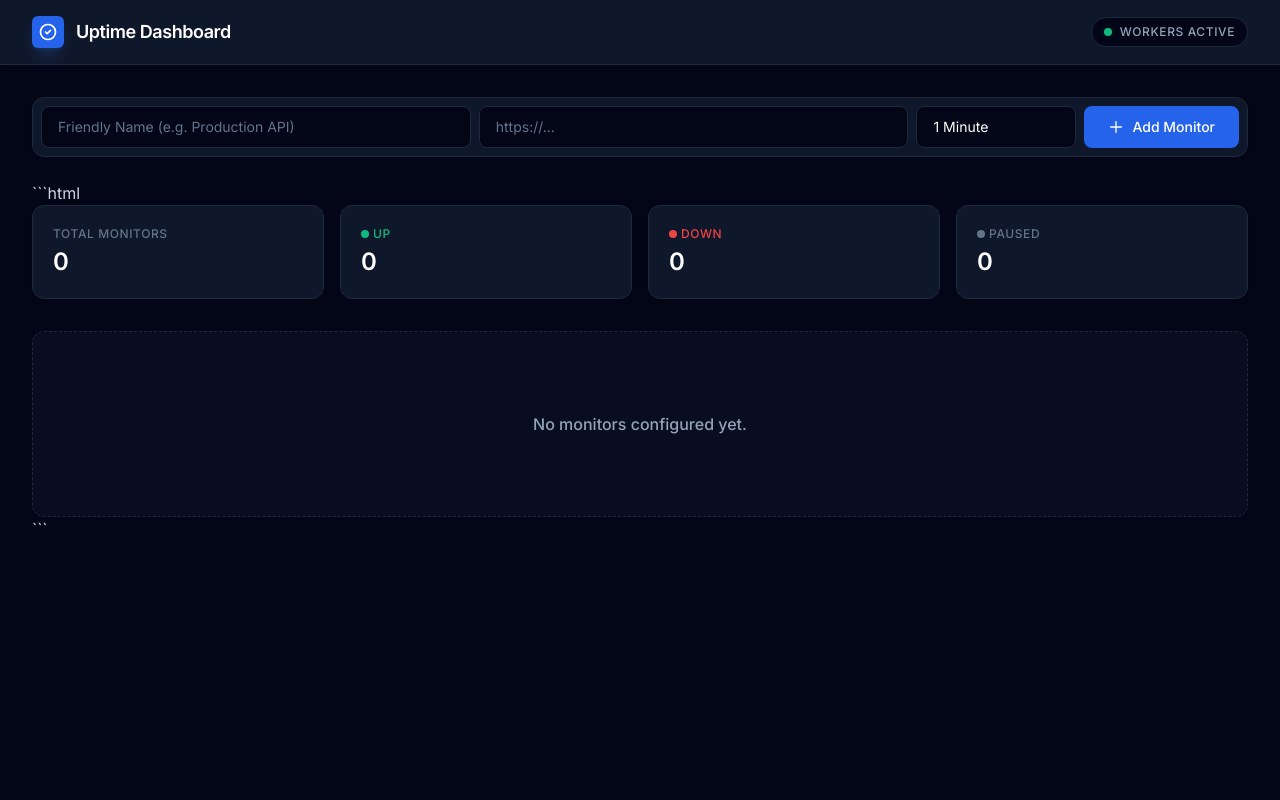
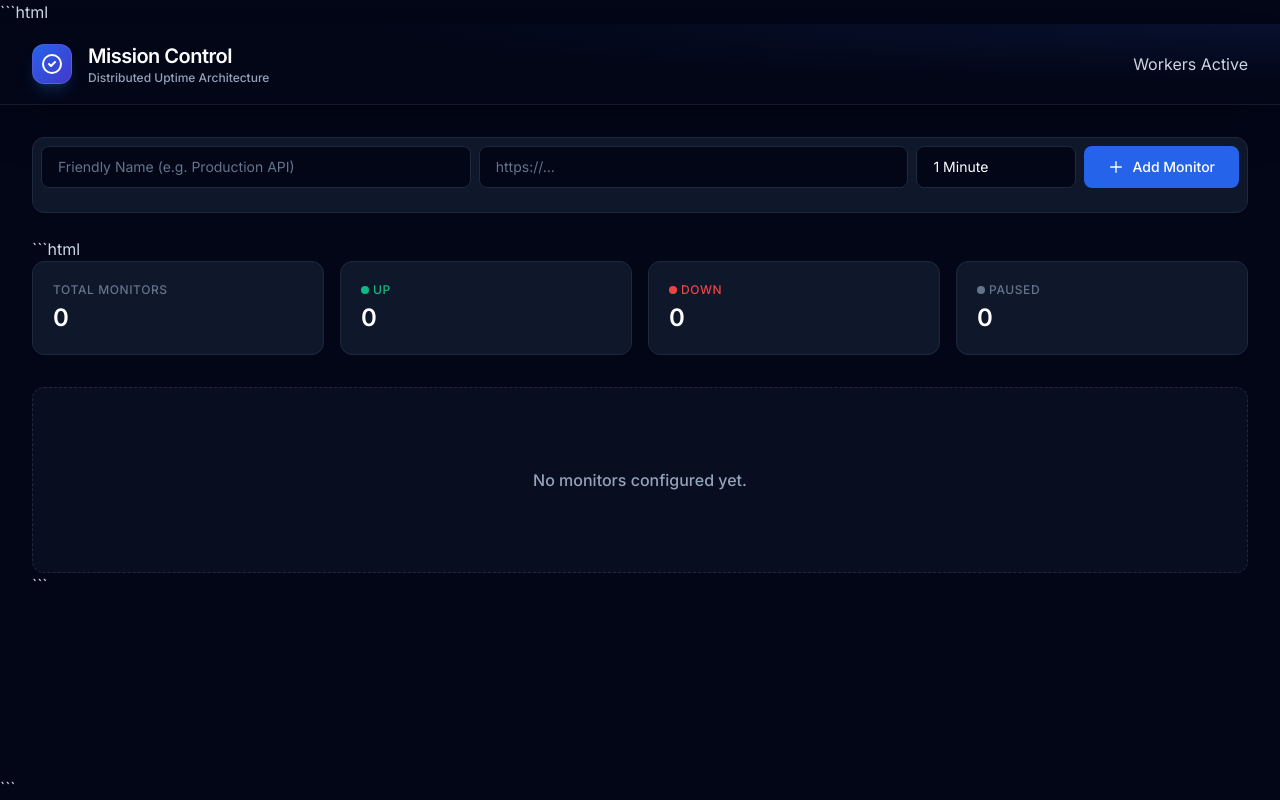
Before and after one commit to Hamilwt/uptime-monitor, a FastAPI app: template app/templates/index.html in a window 1280 px wide. Run offline with FastAPI, Linux system fonts and the light colour scheme; the template is opened without the code that fills it, so the values that code supplies are empty; parts of the project's set-up code (start-up, migrations or seed data) failed here and were passed over; some libraries are stand-ins or nearby versions.

Commit message:
feat: upgrade UI banner and add worker status live polling

````diff
--- a/app/templates/index.html
+++ b/app/templates/index.html
@@ -1,3 +1,4 @@
+```html
 <!DOCTYPE html>
 <html lang="en" class="bg-slate-950 text-slate-300 antialiased selection:bg-blue-500/30">
 <head>
@@ -20,63 +21,96 @@
             }
         }
     </script>
+
     <style>
         .htmx-swapping { opacity: 0.6; transition: opacity 200ms ease-in-out; }
         #monitor-list { transition: opacity 200ms ease-in-out; }
-        /* Hide scrollbar for the ping history if it overflows on tiny screens */
         .no-scrollbar::-webkit-scrollbar { display: none; }
         .no-scrollbar { -ms-overflow-style: none; scrollbar-width: none; }
     </style>
 </head>
+
 <body class="min-h-screen flex flex-col">
 
-    <!-- Premium Top Navigation -->
-    <nav class="bg-slate-900 border-b border-slate-800 sticky top-0 z-50 shadow-sm">
-        <div class="max-w-7xl mx-auto px-4 sm:px-6 lg:px-8 h-16 flex items-center justify-between">
-            <div class="flex items-center gap-3">
-                <div class="w-8 h-8 bg-blue-600 rounded-md flex items-center justify-center shadow-lg shadow-blue-500/20">
-                    <svg class="w-5 h-5 text-white" fill="none" viewBox="0 0 24 24" stroke="currentColor"><path stroke-linecap="round" stroke-linejoin="round" stroke-width="2" d="M9 12l2 2 4-4m6 2a9 9 0 11-18 0 9 9 0 0118 0z"></path></svg>
+    <!-- Premium Enterprise Banner -->
+    <nav class="relative border-b border-slate-800/60 bg-slate-950 overflow-hidden shadow-2xl">
+
+        <!-- Abstract gradient background -->
+        <div class="absolute inset-0 bg-[radial-gradient(ellipse_at_top_right,_var(--tw-gradient-stops))] from-blue-900/20 via-slate-950 to-slate-950"></div>
+
+        <div class="max-w-7xl mx-auto px-4 sm:px-6 lg:px-8 h-20 flex items-center justify-between relative z-10">
+            <div class="flex items-center gap-4">
+                <div class="w-10 h-10 bg-gradient-to-br from-blue-600 to-indigo-700 rounded-xl flex items-center justify-center shadow-lg shadow-blue-500/20 border border-white/10">
+                    <svg class="w-6 h-6 text-white" fill="none" viewBox="0 0 24 24" stroke="currentColor">
+                        <path stroke-linecap="round" stroke-linejoin="round" stroke-width="2" d="M9 12l2 2 4-4m6 2a9 9 0 11-18 0 9 9 0 0118 0z"></path>
+                    </svg>
                 </div>
-                <span class="text-lg font-semibold text-white tracking-tight">Uptime Dashboard</span>
+
+                <div>
+                    <h1 class="text-xl font-bold text-white tracking-tight">Mission Control</h1>
+                    <p class="text-xs text-slate-400 font-medium">Distributed Uptime Architecture</p>
+                </div>
             </div>
-            <div class="flex items-center gap-2 bg-slate-950 px-3 py-1.5 rounded-full border border-slate-800">
-                <span class="relative flex h-2 w-2">
-                    <span class="animate-ping absolute inline-flex h-full w-full rounded-full bg-emerald-400 opacity-75"></span>
-                    <span class="relative inline-flex rounded-full h-2 w-2 bg-emerald-500"></span>
-                </span>
-                <span class="text-xs font-medium text-slate-400 uppercase tracking-wider">Workers Active</span>
+
+            <!-- Live Worker Status Badge (Updates automatically) -->
+            <div hx-get="/worker-status" hx-trigger="load, every 15s" class="hidden sm:block">
+                <!-- Skeleton loader before the first HTMX request finishes -->
+                <div class="animate-pulse h-8 w-32 bg-slate-900 rounded-full border border-slate-800"></div>
             </div>
         </div>
     </nav>
 
-    <main class="flex-grow max-w-7xl mx-auto px-4 sm:px-6 lg:px-8 py-8 w-full space-y-6">
+    <main class="flex-grow max-w-7xl mx-auto px-4 sm:px-6 lg:px-8 py-8 w-full space-y-6 relative z-10">
 
-        <!-- Add Monitor Action Bar -->
         <div class="bg-slate-900 border border-slate-800 rounded-xl p-2 shadow-sm">
             <form hx-post="/monitors" hx-target="#monitor-list" hx-swap="innerHTML" class="flex flex-col md:flex-row gap-2">
-                <input type="text" name="name" placeholder="Friendly Name (e.g. Production API)" required
-                    class="flex-1 bg-slate-950 border border-slate-800 rounded-lg px-4 py-2.5 text-sm text-white placeholder-slate-500 focus:outline-none focus:border-blue-500 focus:ring-1 focus:ring-blue-500 transition-all">
-                <input type="url" name="url" placeholder="https://..." required
-                    class="flex-1 bg-slate-950 border border-slate-800 rounded-lg px-4 py-2.5 text-sm text-white placeholder-slate-500 focus:outline-none focus:border-blue-500 focus:ring-1 focus:ring-blue-500 transition-all">
-                <select name="interval"
-                    class="w-40 bg-slate-950 border border-slate-800 rounded-lg px-4 py-2.5 text-sm text-white focus:outline-none focus:border-blue-500 focus:ring-1 focus:ring-blue-500 transition-all appearance-none cursor-pointer">
+
+                <input
+                    type="text"
+                    name="name"
+                    placeholder="Friendly Name (e.g. Production API)"
+                    required
+                    class="flex-1 bg-slate-950 border border-slate-800 rounded-lg px-4 py-2.5 text-sm text-white placeholder-slate-500 focus:outline-none focus:border-blue-500 focus:ring-1 focus:ring-blue-500 transition-all"
+                >
+
+                <input
+                    type="url"
+                    name="url"
+                    placeholder="https://..."
+                    required
+                    class="flex-1 bg-slate-950 border border-slate-800 rounded-lg px-4 py-2.5 text-sm text-white placeholder-slate-500 focus:outline-none focus:border-blue-500 focus:ring-1 focus:ring-blue-500 transition-all"
+                >
+
+                <select
+                    name="interval"
+                    class="w-40 bg-slate-950 border border-slate-800 rounded-lg px-4 py-2.5 text-sm text-white focus:outline-none focus:border-blue-500 focus:ring-1 focus:ring-blue-500 transition-all appearance-none cursor-pointer"
+                >
                     <option value="15">15 Seconds</option>
                     <option value="60" selected>1 Minute</option>
                     <option value="300">5 Minutes</option>
                 </select>
-                <button type="submit"
-                    class="bg-blue-600 hover:bg-blue-700 text-white font-medium text-sm px-6 py-2.5 rounded-lg transition-colors flex items-center justify-center gap-2">
-                    <svg class="w-4 h-4" fill="none" viewBox="0 0 24 24" stroke="currentColor"><path stroke-linecap="round" stroke-linejoin="round" stroke-width="2" d="M12 4v16m8-8H4"></path></svg>
+
+                <button
+                    type="submit"
+                    class="bg-blue-600 hover:bg-blue-700 text-white font-medium text-sm px-6 py-2.5 rounded-lg transition-colors flex items-center justify-center gap-2"
+                >
+                    <svg class="w-4 h-4" fill="none" viewBox="0 0 24 24" stroke="currentColor">
+                        <path stroke-linecap="round" stroke-linejoin="round" stroke-width="2" d="M12 4v16m8-8H4"></path>
+                    </svg>
                     Add Monitor
                 </button>
             </form>
         </div>
 
-        <!-- Dynamic HTMX Container (Includes Summary Cards + Monitor List) -->
         <div id="monitor-list" hx-get="/monitors/fragment" hx-trigger="every 5s" hx-swap="innerHTML transition:true">
             {% include "_monitor_list.html" %}
         </div>
 
     </main>
+
+    <!-- This empty div is the target where the Edit Modal will render -->
+    <div id="modal-container"></div>
+
 </body>
 </html>
+```
````
